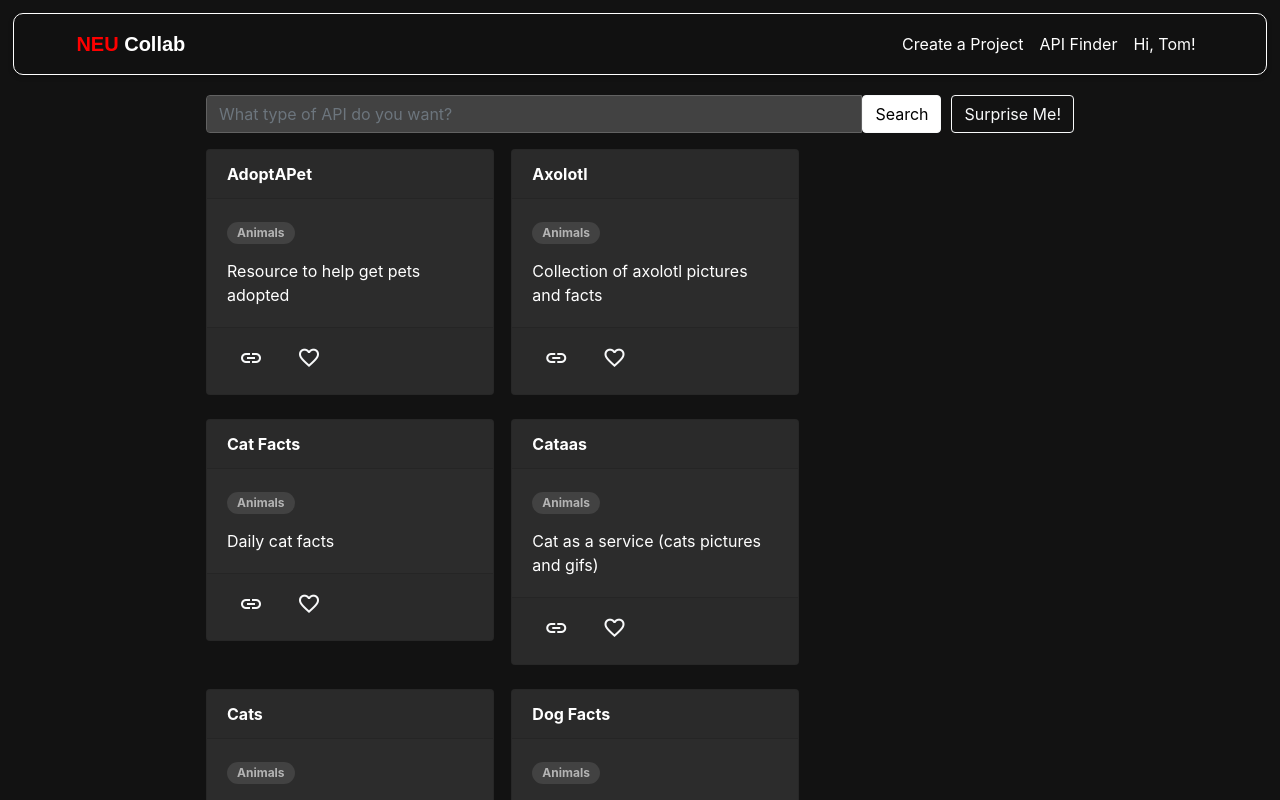
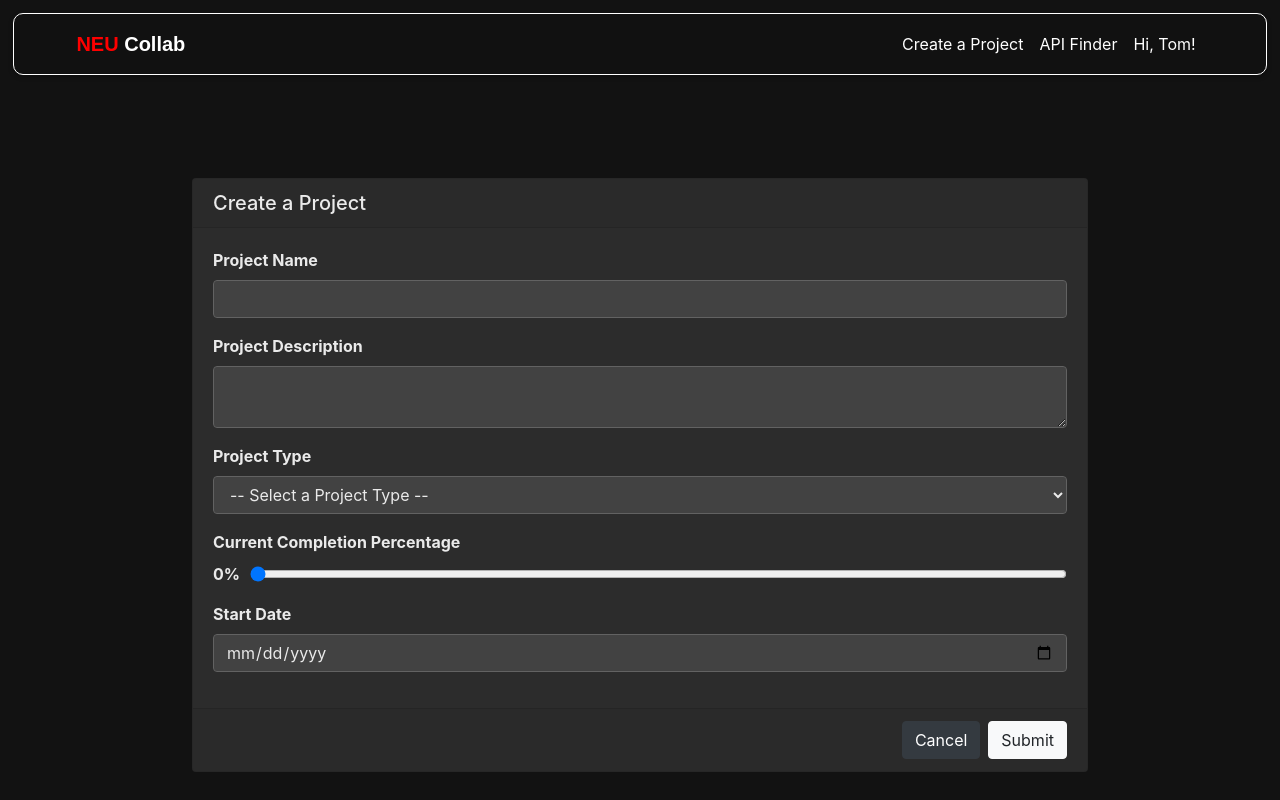
Before and after one commit to alex-oh/collab-react, a React (Create React App) app: page / in a window 1280 px wide. Shown: the top 800 px of the page. Built offline with nearby package versions, Linux system fonts and the light colour scheme; a web font is replaced by a local one.

Commit message:
Updated files

```diff
--- a/src/App.js
+++ b/src/App.js
@@ -11,8 +11,8 @@ function App() {
 
 
       <GlobalNav />
-      {/* <ProjectForm />  */}
-      <APICards/>
+      <ProjectForm />
+      {/* <APICards/> */}
 
 
     </div>
```
